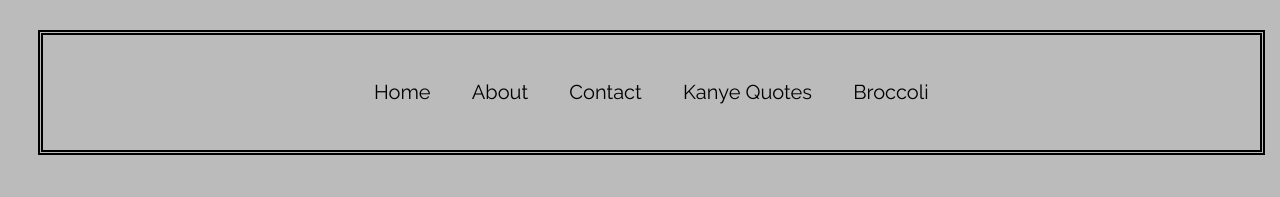
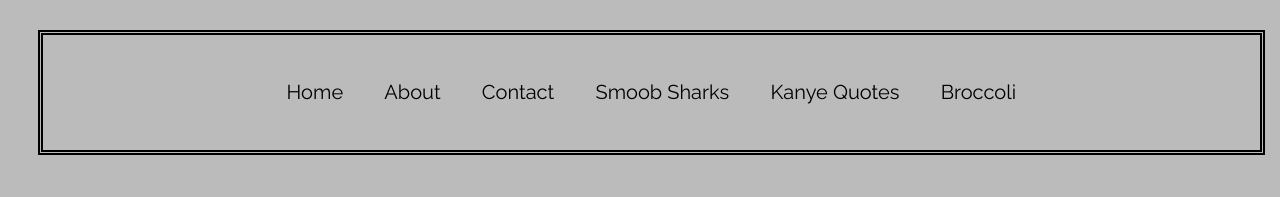
Before and after one commit to Chaoco912/mia-spacito, a plain HTML site: page index.html in a window 1280 px wide. Shown: the top 197 px of the page. Drawn offline with Linux system fonts and the light colour scheme.

Commit message:
Update index.html

```diff
--- a/index.html
+++ b/index.html
@@ -12,6 +12,7 @@
     <a class="active" href="index.html">Home</a>
     <a href="webDev_aboutmia.html">About</a>
     <a href="webDev_contact.html">Contact</a>
+    <a href="webDev_smoobsharks.html">Smoob Sharks</a>
     <a href="webDev_kanyequotes.html">Kanye Quotes</a>
     <a href="webDev_broccoli.html">Broccoli</a>
   </div>
@@ -60,6 +61,8 @@
   </p>
 </div>
 
+<!-- https://angryshoe.github.io/smoobsharks/ -->
+
 </body>
 
 </html>
```
